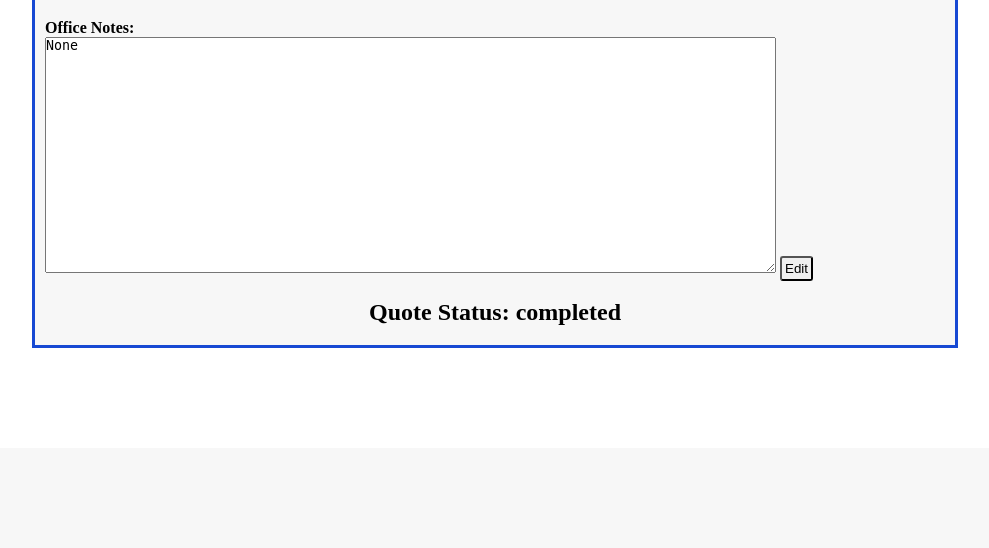
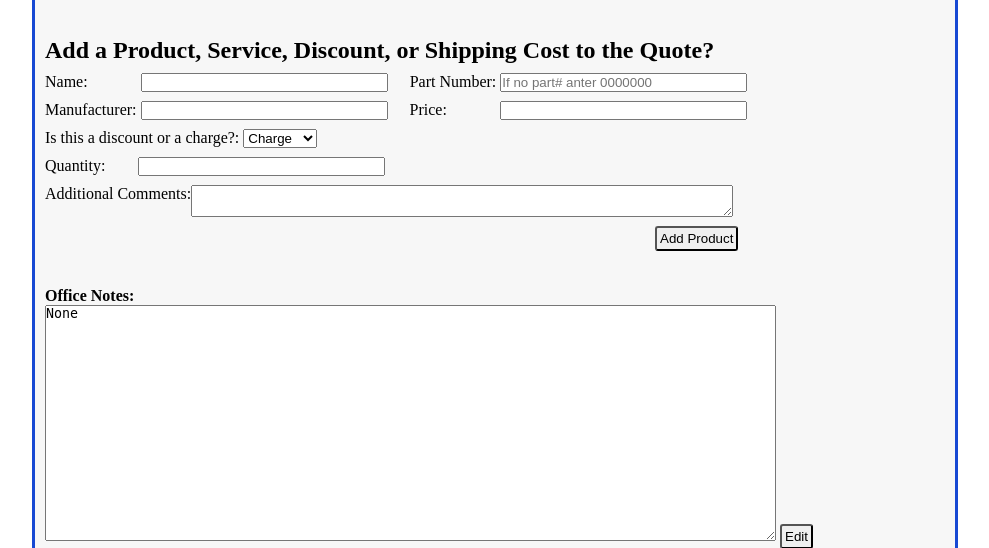
Before and after one commit to SDBranka/Omni-Tech_Sales_Inc, a Django app: template admin_app/templates/admin_view_quote.html in a window 1280 px wide. Shown: the part 1146-1694 px from the top of the page, without its empty margins (145-1134 px from the left). Before the commit the page ends 1494 px from the top, so only its background shows below. Run offline with Django 3.2, Linux system fonts and the light colour scheme; the template is opened without the code that fills it: values that come from a table or form of the project are taken from there, others are empty; data comes from the database, SQL or seed files in the repository; both versions use the stored data as it was after the commit; tables that the repository leaves empty hold one stand-in row (values such as "Sample post").

Commit message:
logic for AdminItem(and associating model classes) written, can add AdminItem to quote

```diff
--- a/To_Do.txt
+++ b/To_Do.txt
@@ -11,7 +11,7 @@
 -admin may create order
 -admin may create quote using EnteredItem
 -easy of use features
-
+-add part/item $ to view_quote:admin
 
 
 Questions:
--- a/admin_app/static/css/admin_view_quote.css
+++ b/admin_app/static/css/admin_view_quote.css
@@ -19,11 +19,11 @@
     margin-top: 18px;
 }
 
-#red {
+.red {
     color: red;
 }
 
-#green {
+.green {
     color: green;
 }
 
@@ -68,12 +68,50 @@ th {
     background-color: #F7F7F7;
 }
 
-#special_instructions {
-    margin-bottom: 18px;
+#special_instructions,
+#add_adminitem {
+    margin-bottom: 36px;
 }
 
 #special_instructions p {
     margin: 9px 0px 0px 27px;
+}
+
+#add_adminitem form p {
+    margin-bottom: 9px;
+}
+
+#add_adminitem form input {
+    width: 27%;
+}
+
+#add_adminitem form p span {
+    margin-left: 18px;
+}
+
+
+#name_input {
+    margin-left: 49px;
+}
+
+#price_input {
+    margin-left: 49px;
+}
+
+#notes {
+    display: flex;
+}
+
+#quantity_input {
+    margin-left: 29px;
+}
+
+#add_adminitem textarea {
+    width: 60%;
+}
+
+#add_adminitem form button {
+    margin: 9px 0px 0px 610px;
 }
 
 #office_notes {
--- a/admin_app/templates/admin_view_quote.html
+++ b/admin_app/templates/admin_view_quote.html
@@ -39,9 +39,9 @@
                 <h3> Status:
             <!-- # status choices = {open, pending, in process, completed, archived } -->
                 {% if quote.status == "pending" %}
-                    <span id="red">{{ quote.status }}</span>
+                    <span class="red">{{ quote.status }}</span>
                 {% elif quote.status == "in process" %}
-                    <span id="green">{{ quote.status }}</span>
+                    <span class="green">{{ quote.status }}</span>
                 {% else %}
                 <span>{{ quote.status }}</span>
                 {% endif %}
@@ -144,6 +144,38 @@
                 <h4>Special Instructions: </h4>
                 <p>{{ quote.special_instructions }}</p>
             </div>      <!--end special_instructions-->
+            <div id="add_adminitem">
+                <h2>Add a Product, Service, Discount, or Shipping Cost to the Quote?</h2>
+                <form action="/admin_access/process_add_adminitem_to_quote" method="POST">
+                    {% csrf_token %}
+                    <p>Name:
+                        <input id="name_input" type="text" name="name">
+                        <span>Part Number:
+                            <input id="part_number_input" type="text" name="part_number" placeholder="If no part# anter 0000000">
+                        </span>
+                    </p>
+                    <!-- <small>if none enter 000000000</small> -->
+                    <p>Manufacturer:
+                        <input id="manufacturer_input" type="text" name="manufacturer">
+                        <span>Price:
+                            <input id="price_input" type="text" name="price">
+                        </span>
+                    </p>
+                    <p>Is this a discount or a charge?:
+                        <select name="is_discount">
+                            <option value="charge">Charge</option>
+                            <option value="discount">Discount</option>
+                        </select>
+                    </p>
+                    <p>Quantity: <input id="quantity_input" type="text" name="quantity"></p>
+                    <div id="notes">
+                        <p>Additional Comments:</p>
+                        <textarea id="notes_input" name="notes"></textarea>
+                    </div>      <!--end notes-->
+                    <input type="hidden" name="quote_id" value="{{ quote.id }}">
+                    <button type="submit">Add Product</button>
+                </form>
+            </div>      <!--end add_adminitem-->
             <div id="office_notes">
                 <h4>Office Notes: </h4>
                 <form action="/admin_access/edit_off_notes" method="POST">
--- a/admin_app/urls.py
+++ b/admin_app/urls.py
@@ -37,7 +37,7 @@ urlpatterns = [
     path('decrease_item_quantity', views.decrease_item_quantity),
     path('remove_product_from_quote', views.remove_product_from_quote),
     path('remove_item_from_quote', views.remove_item_from_quote),
-    # path('logout', views.logout),
+    path('process_add_adminitem_to_quote', views.process_add_adminitem_to_quote),
     # path('logout', views.logout),
     # path('logout', views.logout),
     # path('logout', views.logout),
--- a/imgfield_app/models.py
+++ b/imgfield_app/models.py
@@ -195,6 +195,22 @@ class EnteredItem(models.Model):
     objects = EnteredItemManager()
 
 
+class AdminItem(models.Model):
+    # order_of_adminitem
+    # quote_of_adminitem
+    name = models.CharField(max_length=108)
+    part_number = models.CharField(max_length=27, null=True, blank= True)
+    manufacturer = models.CharField(max_length=45, null=True, blank= True)
+    price = models.DecimalField(decimal_places=2, max_digits=10, null=True, blank=True)
+    is_discount = models.BooleanField(default=False)
+    notes = models.TextField(null=True, blank= True)
+    created_at = models.DateTimeField(auto_now_add=True)
+    updated_at = models.DateTimeField(auto_now=True)
+
+    # maybe tie in?
+    # objects = EnteredItemManager()
+
+
 class Photo(models.Model):
     photo_of = models.ForeignKey(
         Product,
@@ -220,6 +236,7 @@ class Category(models.Model):
 class Order(models.Model):
     # order_product
     # order_item
+    # order_adminitem
     # order_contact_info
     ordered_by = models.ForeignKey(
         User,
@@ -276,9 +293,28 @@ class OrderItem(models.Model):
     updated_at = models.DateTimeField(auto_now=True)
 
 
+class OrderAdminItem(models.Model):
+    adminitem_on_order = models.ForeignKey(
+        AdminItem,
+        related_name="order_of_adminitem",
+        on_delete=models.CASCADE
+    )
+    order = models.ForeignKey(
+        Order,
+        related_name="order_adminitem",
+        on_delete=models.CASCADE
+    )
+    quantity = models.IntegerField()
+    combined_price = models.DecimalField(decimal_places=2, max_digits=10, null=True, blank=True)
+    is_discount = models.BooleanField(default=False)
+    created_at = models.DateTimeField(auto_now_add=True)
+    updated_at = models.DateTimeField(auto_now=True)
+
+
 class Quote(models.Model):
     # quote_product
     # quote_item
+    # quote_adminitem
     quoted_by = models.ForeignKey(
         User,
         related_name="user_quotes",
@@ -335,6 +371,24 @@ class QuoteItem(models.Model):
     updated_at = models.DateTimeField(auto_now=True)
 
 
+class QuoteAdminItem(models.Model):
+    adminitem_on_quote = models.ForeignKey(
+        AdminItem,
+        related_name="quote_of_adminitem",
+        on_delete=models.CASCADE
+    )
+    quote = models.ForeignKey(
+        Quote,
+        related_name="quote_adminitem",
+        on_delete=models.CASCADE
+    )
+    quantity = models.IntegerField()
+    combined_price = models.DecimalField(decimal_places=2, max_digits=10, null=True, blank=True)
+    is_discount = models.BooleanField(default=False)
+    created_at = models.DateTimeField(auto_now_add=True)
+    updated_at = models.DateTimeField(auto_now=True)
+
+
 class Review(models.Model):
     product_reviewed = models.ForeignKey(
         Product,
```
Also changed, not shown: admin_app/views.py (+54 -1 lines), db.sqlite3, imgfield_app/migrations/0026_adminitem_orderadminitem_quoteadminitem.py (added).
